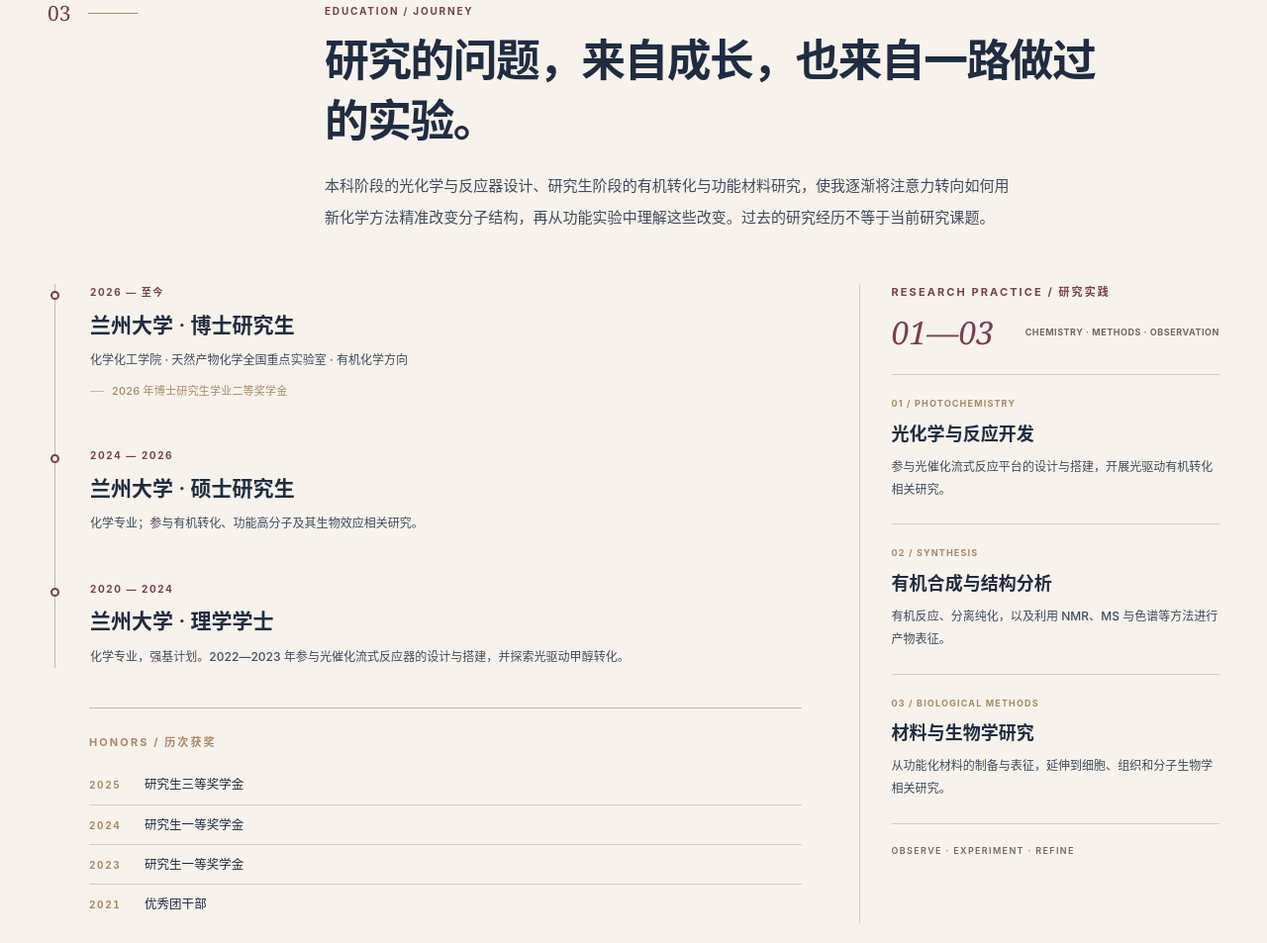
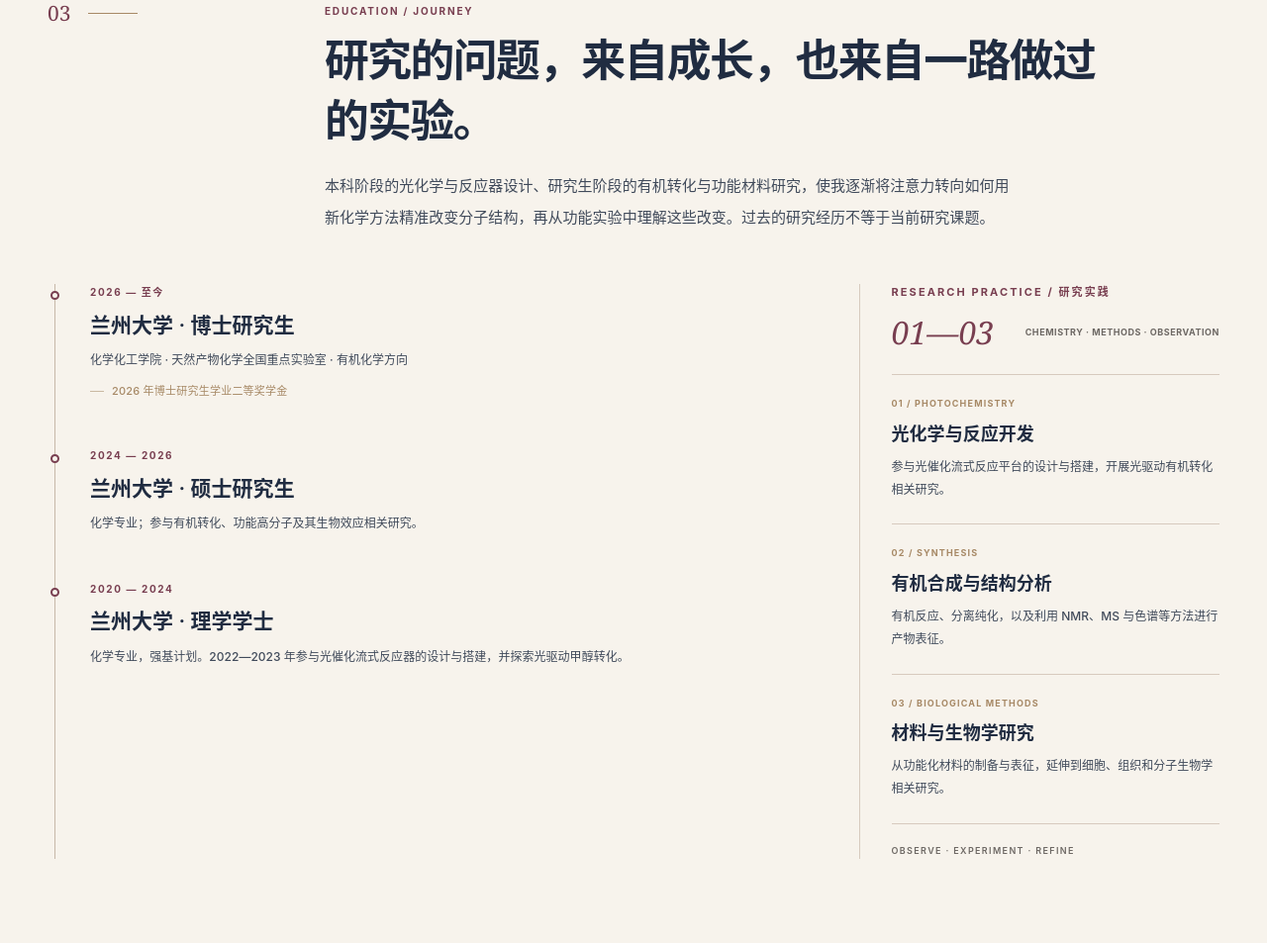
Before and after one commit to Caelumeri/Caelumeri.github.io, a plain HTML site: page index.html in a window 1280 px wide. Shown: the part 3547-4500 px from the top of the page at 99% size. Drawn offline with Linux system fonts and the light colour scheme.

Commit message:
Revert "content: 加历次获奖区块（2025/2024/2023/2021）"
This reverts commit 3abcfc1320566d86c16938ed5ece9f007b42e437.

```diff
--- a/index.html
+++ b/index.html
@@ -176,12 +176,6 @@ button:focus-visible,a:focus-visible{outline:2px solid var(--wine);outline-offse
 .timeline-item p{font-size:12px;line-height:1.95;color:var(--ink2);margin:0}
 .timeline-item .timeline-honor{margin-top:9px;font-size:11px;letter-spacing:.02em;color:var(--brass);display:flex;align-items:center;gap:8px}
 .timeline-item .timeline-honor:before{content:"";width:14px;height:1px;background:var(--brass);opacity:.55;flex:none}
-.honors{margin-top:40px;padding-top:26px;border-top:1px solid var(--line2);margin-left:42px}
-.honors .kicker{color:var(--brass);margin-bottom:15px}
-.honor-list{list-style:none;margin:0;padding:0}
-.honor-list li{display:flex;align-items:baseline;gap:16px;padding:9px 0;font-size:12.5px;color:var(--ink);line-height:1.7}
-.honor-list li+li{border-top:1px solid var(--line)}
-.honor-year{font-size:10px;font-weight:750;letter-spacing:.16em;color:var(--brass);flex:none;min-width:40px;font-variant-numeric:tabular-nums}
 .journey-aside{padding:31px 0 0 37px;border-left:1px solid var(--line)}
 .aside-title{font:italic 26px/1.3 var(--serif);margin:0 0 17px}
 .journey-aside>p{font-size:12px;line-height:2;color:var(--ink2);margin:0 0 20px}
@@ -1593,7 +1587,6 @@ L 224.3 176.3
         </div>
       </div>
       <div class="journey-grid">
-        <div class="journey-main">
         <div class="timeline">
           <article class="timeline-item reveal">
             <div class="timeline-date" data-i18n="date1">2026 — 至今</div>
@@ -1611,16 +1604,6 @@ L 224.3 176.3
             <h3 data-i18n="degree3">兰州大学 · 理学学士</h3>
             <p data-i18n="degree3Desc">化学专业，强基计划。2022—2023 年参与光催化流式反应器的设计与搭建，并探索光驱动甲醇转化。</p>
           </article>
-        </div>
-        <div class="honors reveal">
-          <div class="kicker" data-i18n="honorsKicker">HONORS / 历次获奖</div>
-          <ul class="honor-list">
-            <li><span class="honor-year">2025</span><span data-i18n="honor2025">研究生三等奖学金</span></li>
-            <li><span class="honor-year">2024</span><span data-i18n="honor2024">研究生一等奖学金</span></li>
-            <li><span class="honor-year">2023</span><span data-i18n="honor2023">研究生一等奖学金</span></li>
-            <li><span class="honor-year">2021</span><span data-i18n="honor2021">优秀团干部</span></li>
-          </ul>
-        </div>
         </div>
         <aside class="journey-aside research-practice reveal">
           <div class="kicker">RESEARCH PRACTICE / 研究实践</div>
@@ -1754,11 +1737,6 @@ L 224.3 176.3
     "degree1": "兰州大学 · 博士研究生",
     "degree1Desc": "化学化工学院 · 天然产物化学全国重点实验室 · 有机化学方向",
     "degree1Honor": "2026 年博士研究生学业二等奖学金",
-    "honorsKicker": "HONORS / 历次获奖",
-    "honor2025": "研究生三等奖学金",
-    "honor2024": "研究生一等奖学金",
-    "honor2023": "研究生一等奖学金",
-    "honor2021": "优秀团干部",
     "degree2": "兰州大学 · 硕士研究生",
     "degree2Desc": "化学专业；参与有机转化、功能高分子及其生物效应相关研究。",
     "degree3": "兰州大学 · 理学学士",
@@ -1838,11 +1816,6 @@ L 224.3 176.3
     "degree1": "Lanzhou University · PhD researcher",
     "degree1Desc": "College of Chemistry and Chemical Engineering · State Key Laboratory of Natural Product Chemistry · Organic Chemistry",
     "degree1Honor": "2026 Doctoral Academic Scholarship (Second Class)",
-    "honorsKicker": "HONORS / SELECTED AWARDS",
-    "honor2025": "Graduate Scholarship (Third Class)",
-    "honor2024": "Graduate Scholarship (First Class)",
-    "honor2023": "Graduate Scholarship (First Class)",
-    "honor2021": "Outstanding Youth League Cadre",
     "degree2": "Lanzhou University · Master's study",
     "degree2Desc": "Chemistry, with research involving organic transformations, functional polymers, and associated biological effects.",
     "degree3": "Lanzhou University · BSc in Chemistry",
```
